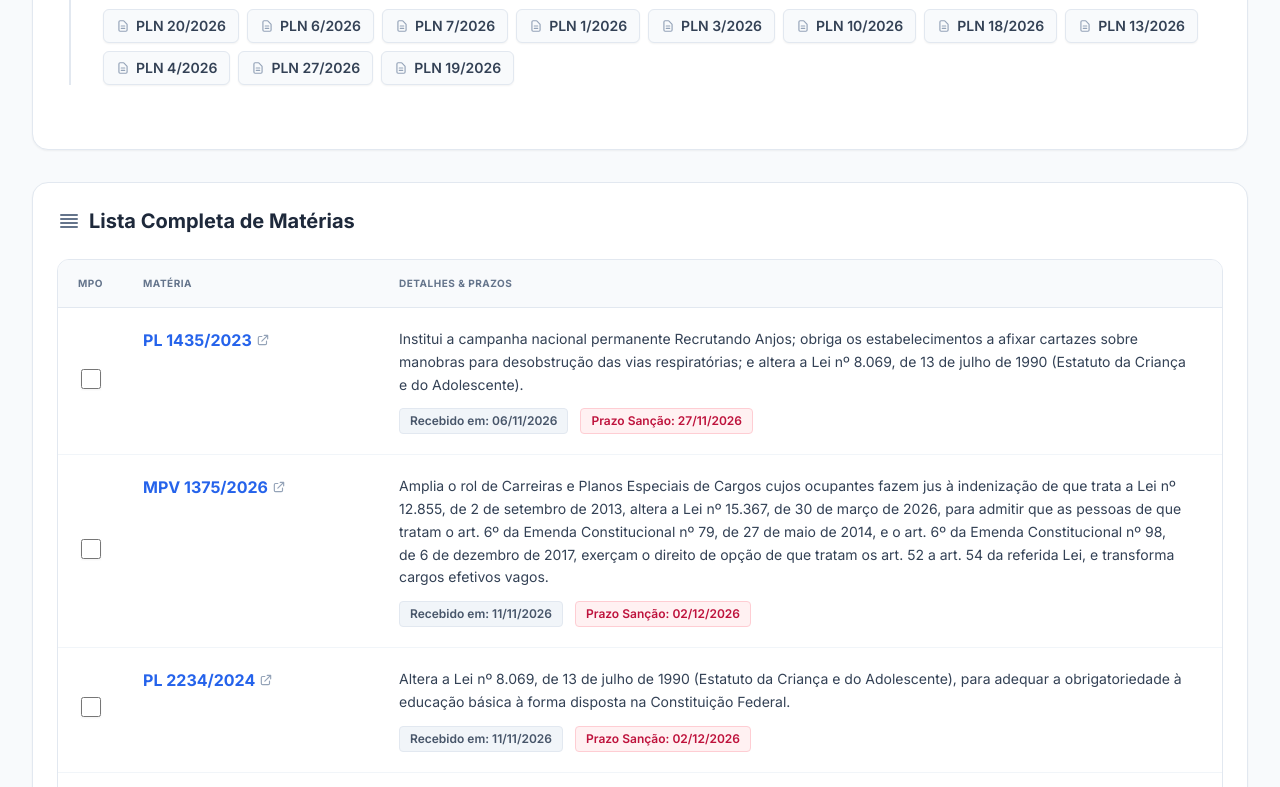
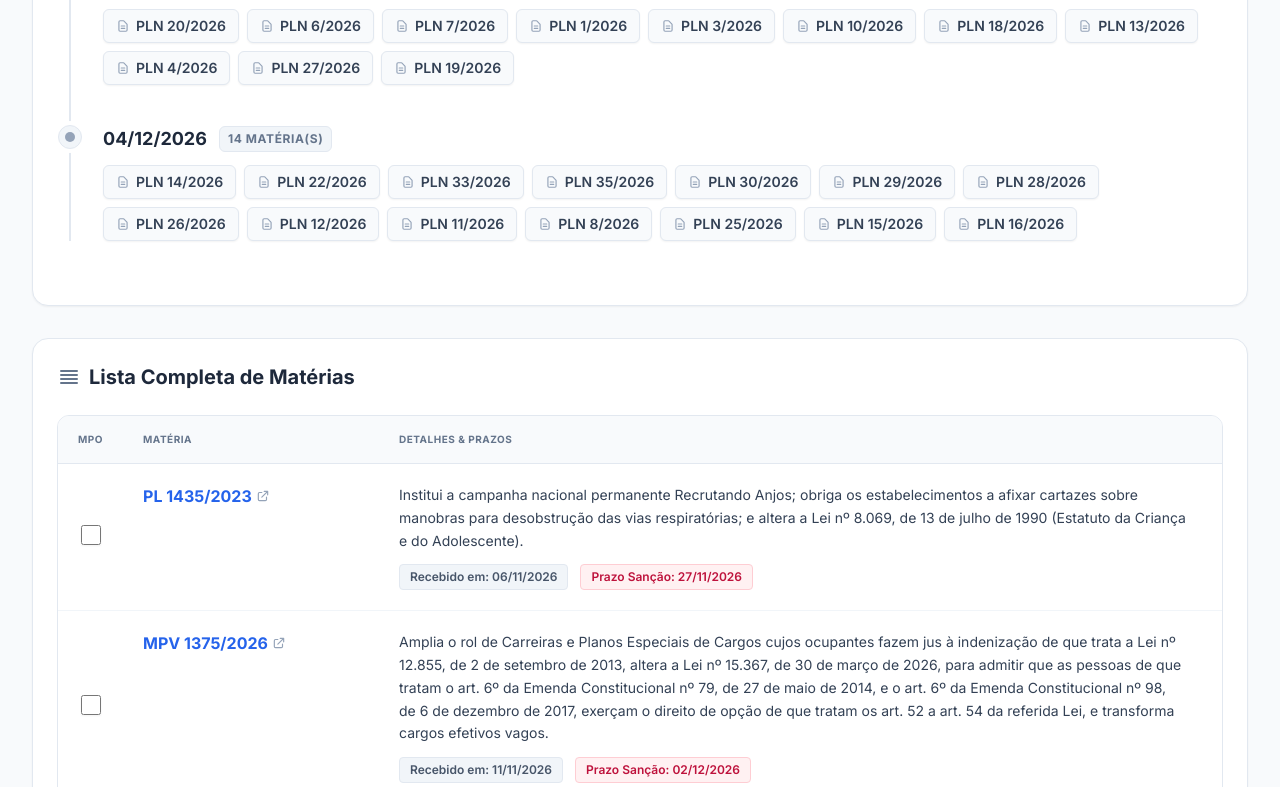
Before and after one commit to atrfisch/painel_sancoes_MPO, a plain HTML site: page index.html in a window 1280 px wide. Shown: the part 853-1640 px from the top of the page. Drawn offline with nearby package versions, Linux system fonts and the light colour scheme.

Commit message:
Robô: Atualização automática dos dados de sanção

```diff
--- a/index.html
+++ b/index.html
@@ -184,6 +184,90 @@
         "ementa": "Abre ao Orçamento Fiscal da União, em favor dos Ministérios da Educação, da Justiça e Segurança Pública e dos Transportes, crédito especial no valor de R$ 130.041.737,00, para os fins que especifica (alteração proposta pela Mensagem presidencial nº 841/2026).",
         "recebimento": "2026-11-12",
         "prazo": "2026-12-03"
+    },
+    {
+        "materia": "PLN 14/2026",
+        "ementa": "Abre ao Orçamento da Seguridade Social da União, em favor do Ministério da Saúde, crédito especial no valor de R$ 3.000.000,00, para os fins que especifica",
+        "recebimento": "2026-11-13",
+        "prazo": "2026-12-04"
+    },
+    {
+        "materia": "PLN 22/2026",
+        "ementa": "Abre ao Orçamento de Investimento da União, em favor do Serviço Federal de Processamento de Dados, crédito suplementar no valor de R$ 34.941.713,00.",
+        "recebimento": "2026-11-13",
+        "prazo": "2026-12-04"
+    },
+    {
+        "materia": "PLN 33/2026",
+        "ementa": "Abre ao Orçamento de Investimento da União, em favor da Companhia das Docas do Estado da Bahia, crédito especial no valor de R$ 700.000,00, para os fins que especifica.",
+        "recebimento": "2026-11-13",
+        "prazo": "2026-12-04"
+    },
+    {
+        "materia": "PLN 35/2026",
+        "ementa": "Abre ao Orçamento Fiscal da União, em favor do TCU, das Justiças Federal, Eleitoral e do Trabalho, da DPU, e do MPU crédito especial no valor de R$ 114.969.959,00, para os fins que especifica.",
+        "recebimento": "2026-11-13",
+        "prazo": "2026-12-04"
+    },
+    {
+        "materia": "PLN 30/2026",
+        "ementa": "Abre ao Orçamento Fiscal da União, em favor dos Ministérios da Fazenda, da Justiça e Segurança Pública, dos Transportes, da Cultura, da Integração e do Desenvolvimento Regional, e de Operações Oficiais de Crédito, crédito suplementar no valor de R$ 420.770.561,00, para reforço de dotações constantes da Lei Orçamentária vigente.",
+        "recebimento": "2026-11-13",
+        "prazo": "2026-12-04"
+    },
+    {
+        "materia": "PLN 29/2026",
+        "ementa": "Abre ao Orçamento Fiscal da União, em favor do Superior Tribunal de Justiça, da Justiça Federal e da Justiça Militar da União, crédito suplementar no valor de R$ 11.785.853,00, para reforço de dotações constantes da Lei Orçamentária vigente.",
+        "recebimento": "2026-11-13",
+        "prazo": "2026-12-04"
+    },
+    {
+        "materia": "PLN 28/2026",
+        "ementa": "Abre aos Orçamentos Fiscal e da Seguridade Social da União, em favor de diversos órgãos do Poder Executivo federal e de Transferências a Estados, Distrito Federal e Municípios, crédito suplementar no valor de R$ 39.002.919,00,para reforço de dotações constantes da Lei Orçamentária vigente.",
+        "recebimento": "2026-11-13",
+        "prazo": "2026-12-04"
+    },
+    {
+        "materia": "PLN 26/2026",
+        "ementa": "Abre aos Orçamentos Fiscal e da Seguridade Social da União, em favor das Justiças Federal e do Trabalho, da Presidência da República e dos Ministérios da Saúde e do Meio Ambiente e Mudança do Clima, crédito especial no valor de R$ 4.856.104,00, para os fins que especifica.",
+        "recebimento": "2026-11-13",
+        "prazo": "2026-12-04"
+    },
+    {
+        "materia": "PLN 12/2026",
+        "ementa": "Abre ao Orçamento Fiscal da União, em favor dos Ministérios da Justiça e Segurança Pública, das Comunicações, da Cultura e da Integração e do Desenvolvimento Regional, e de Operações Oficiais de Crédito, crédito suplementar no valor de R$ 168.145.850,00, para reforço de dotações constantes da Lei Orçamentária vigente (alteração proposta pela Mensagem presidencial nº 763/2026).",
+        "recebimento": "2026-11-13",
+        "prazo": "2026-12-04"
+    },
+    {
+        "materia": "PLN 11/2026",
+        "ementa": "Abre ao Orçamento Fiscal da União, em favor da Justiça Federal, da Justiça do Trabalho, e do Ministério Público da União, crédito suplementar no valor de R$ 56.250.092,00, para reforço de dotações constantes da Lei Orçamentária vigente.",
+        "recebimento": "2026-11-13",
+        "prazo": "2026-12-04"
+    },
+    {
+        "materia": "PLN 8/2026",
+        "ementa": "Abre ao Orçamento da Seguridade Social da União, em favor das Justiças Federal e do Trabalho, crédito especial no valor de R$ 21.557.807,00, para os fins que especifica.",
+        "recebimento": "2026-11-13",
+        "prazo": "2026-12-04"
+    },
+    {
+        "materia": "PLN 25/2026",
+        "ementa": "Abre ao Orçamento de Investimento da União, em favor da Eletronuclear S.A., crédito suplementar no valor de R$ 290.058.339,00, para reforço de dotação orçamentária constante da Lei Orçamentária vigente.",
+        "recebimento": "2026-11-13",
+        "prazo": "2026-12-04"
+    },
+    {
+        "materia": "PLN 15/2026",
+        "ementa": "Abre aos Orçamentos Fiscal e da Seguridade Social da União, em favor dos MME, MS, MIDR, e Portos, crédito suplementar no valor de R$ 24.431.895,00.",
+        "recebimento": "2026-11-13",
+        "prazo": "2026-12-04"
+    },
+    {
+        "materia": "PLN 16/2026",
+        "ementa": "Abre ao Orçamento da Seguridade Social da União, em favor do Ministério da Educação, crédito especial no valor de R$ 45.369,00, para os fins que especifica.",
+        "recebimento": "2026-11-13",
+        "prazo": "2026-12-04"
     }
 ];
         </script>
```
